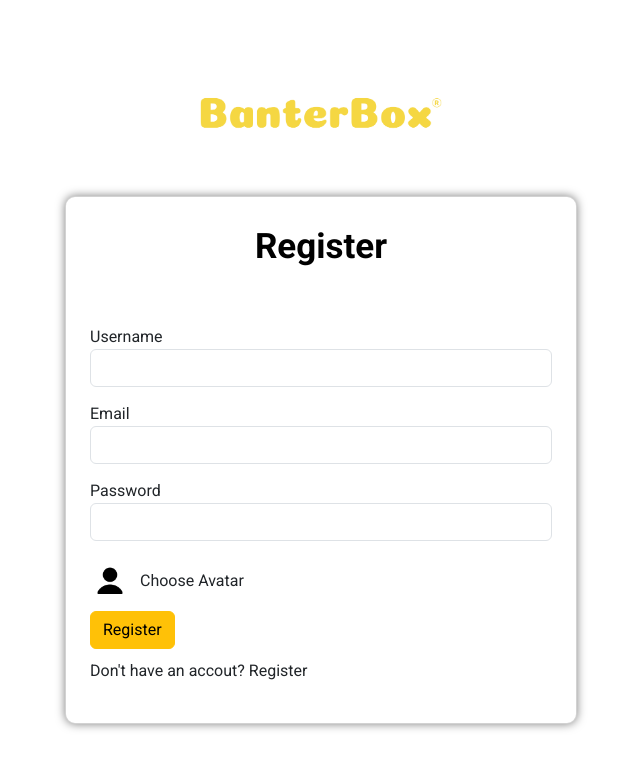
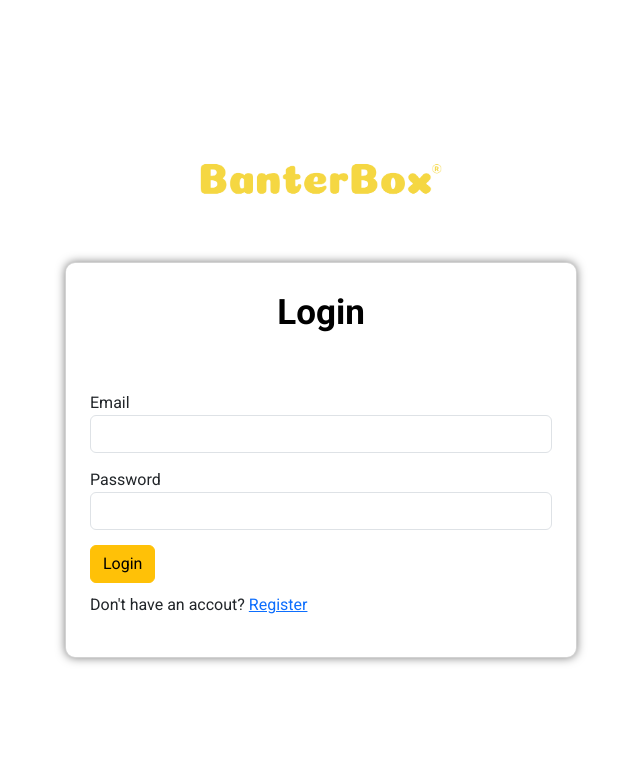
Before and after one commit to ohmpatell/BanterBox, a React (Vite) app: page /login in a window 1280 px wide. Shown: the top 768 px of the page, without its empty margins (319-959 px from the left). Built offline with nearby package versions, Linux system fonts and the light colour scheme.

Commit message:
Routes introduced

```diff
--- a/package.json
+++ b/package.json
@@ -17,6 +17,7 @@
     "firebase": "^10.4.0",
     "react": "^18.2.0",
     "react-dom": "^18.2.0",
+    "react-router-dom": "^6.16.0",
     "sass": "^1.68.0"
   },
   "devDependencies": {
--- a/src/App.jsx
+++ b/src/App.jsx
@@ -1,14 +1,44 @@
+import Home from "./pages/Home";
 import Login from "./pages/Login";
 import Register from "./pages/Register";
-import Home from "./pages/Home";
-import './style.scss'
-import ChatPanel from "./components/ChatPanel";
+import "./style.scss";
+import { BrowserRouter, Routes, Route, Navigate } from "react-router-dom";
+import React, { useContext } from "react";
+import { AuthContext } from "./context/AuthContext.jsx";
+
+
+
 
 function App() {
+  const { currentUser } = useContext(AuthContext);
+
+  const ProtectedRoute = ({ children }) => {
+    if (!currentUser) {
+      return <Navigate to="/login" />;
+    }
+
+    return children
+  };
 
   return (
-    <Register/>
-  )
+    <BrowserRouter>
+      <Routes>
+        <Route path="/">
+          <Route
+            index
+            element={
+              <ProtectedRoute>
+                <Home />
+              </ProtectedRoute>
+            }
+          />
+          <Route path="login" element={<Login />} />
+          <Route path="register" element={<Register />} />
+        </Route>
+      </Routes>
+    </BrowserRouter>
+
+  );
 }
 
-export default App
+export default App;
--- /dev/null
+++ b/src/context/AuthContext.jsx
@@ -0,0 +1,77 @@
+import { createContext, useEffect, useState } from "react";
+import { auth } from "../firebase";
+import { onAuthStateChanged } from "firebase/auth";
+
+export const AuthContext = createContext("");
+
+export const AuthContextProvider = ({ children }) => {
+  const [currentUser, setCurrentUser] = useState({});
+
+  useEffect(() => {
+    const unsub = onAuthStateChanged(auth, (user) => {
+      setCurrentUser(user);
+      console.log(user);
+    });
+
+    return () => {
+      unsub();
+    };
+  }, []);
+
+  return (
+    <AuthContext.Provider value={{ currentUser }}>
+      {children}
+    </AuthContext.Provider>
+  );
+};
+
+
+
+
+
+
+
+
+
+
+
+
+
+/*import { onAuthStateChanged } from 'firebase/auth';
+import { createContext, useEffect, useState } from 'react';
+import { auth } from '../firebase';
+
+export const AuthContext = createContext();
+
+export const AuthContextProvider = ({ children }) => {
+    const [currentUser, setCurrentUser] = useState({});
+
+    useEffect(() => {
+    const unsub = onAuthStateChanged(auth, (user) => {
+        setCurrentUser(user);
+        console.log(user);
+    });
+
+
+    return () => {
+      unsub();
+    };
+
+
+    }, []);
+
+
+    return(
+    <AuthContext.Provider value={{ currentUser }}>
+
+      {children}
+
+    </AuthContext.Provider>
+
+    );
+
+
+
+};
+
+*/
--- a/src/pages/Login.jsx
+++ b/src/pages/Login.jsx
@@ -1,23 +1,51 @@
 import React from "react";
+import { useNavigate, Link } from "react-router-dom";
+import { signInWithEmailAndPassword } from "firebase/auth";
+import { auth } from "../firebase";
+import { useState } from "react";
 
 const Login = () => {
-  return (
 
-    <div class="container d-flex flex-column align-items-center justify-content-center min-vh-100">
+    const [err, setErr] = useState(false);
+    const navigate = useNavigate();
+    const [errMessage, setErrmessage] = useState("");
+
+    const handleSubmit = async (e) => {
+        e.preventDefault();
+        const email = e.target.email.value;
+        const password = e.target.password.value;
+
+        try {
+            await signInWithEmailAndPassword(auth, email, password);
+            window.alert("Login Successful");
+            navigate("/");
+        }
+
+        catch (err) {
+            setErr(true);
+            setErrmessage(err.message);
+            console.log(err.message);
+        }
+    };
+
+
+    return (
+
+    <div className="container d-flex flex-column align-items-center justify-content-center min-vh-100">
         <img src="src/images/logo.png" alt="Logo" className="mb-4 logo" />
-        <div class="card p-4 formWrapper">
+        <div className="card p-4 formWrapper">
             <p className="title">Login</p>
-            <form action="" method="post" className="form">
-                <div class="form-group">
-                    <label for="username">Username</label>
-                    <input type="text" class="form-control" id="username" name="username" required/>
+            <form action="" method="post" className="form" onSubmit={handleSubmit}>
+                <div className="form-group">
+                    <label for="email">Email</label>
+                    <input type="email" className="form-control" id="email" name="email" required/>
                 </div>
-                <div class="form-group">
+                <div className="form-group">
                     <label for="password">Password</label>
-                    <input type="password" class="form-control" id="password" name="password" required/>
+                    <input type="password" className="form-control" id="password" name="password" required/>
                 </div>
-                <button type="submit" class="btn btn-warning">Login</button>
-                <p>Don't have an accout? Register</p>
+                <button type="submit" className="btn btn-warning">Login</button>
+                <p>Don't have an accout? <Link to="/register">Register</Link></p>
             </form>
         </div>
     </div>
--- a/src/pages/Register.jsx
+++ b/src/pages/Register.jsx
@@ -2,13 +2,13 @@ import React, { useState } from "react";
 import { auth, storage } from "../firebase";
 import { createUserWithEmailAndPassword, updateProfile } from "firebase/auth";
 import { ref, uploadBytesResumable, getDownloadURL } from "firebase/storage";
-import {doc, setDoc} from "firebase/firestore";
+import { doc, setDoc } from "firebase/firestore";
 import { db } from "../firebase";
-
-
+import { useNavigate, Link } from "react-router-dom";
 
 const Register = () => {
   const [err, setErr] = useState(false);
+  const navigate = useNavigate();
   const [errMessage, setErrmessage] = useState("");
 
   const handleSubmit = async (e) => {
@@ -20,62 +20,50 @@ const Register = () => {
     const password = e.target.password.value;
     const avatar = e.target.avatar.files[0];
 
-
     try {
       const res = await createUserWithEmailAndPassword(auth, email, password);
-
       const user = res.user;
       console.log(user);
       window.alert("User Created Successfully");
-      const storageRef = ref(storage, displayName);
-      const uploadTask = uploadBytesResumable(storageRef, avatar);
 
+      //Unique image name
+      const data = new Date().getTime();
+      const storageRef = ref(storage, `${displayName + data}`);
 
-      uploadTask.on(
-
-
-        (error) => {
-          setErr(true);
-          setErrmessage(error.message);
-          // Handle unsuccessful uploads
-        },
-        () => {
-
-
-          // Handle successful uploads on complete
-          // For instance, get the download URL: https://firebasestorage.googleapis.com/...
-          getDownloadURL(uploadTask.snapshot.ref).then( async(downloadURL) => {
-            console.log("File available at", downloadURL);
-
+      await uploadBytesResumable(storageRef, avatar).then(() => {
+        getDownloadURL(storageRef).then(async (downloadURL) => {
+          try {
             await updateProfile(res.user, {
               displayName: displayName,
-              photoURL: downloadURL
-            })
+              photoURL: downloadURL,
+            });
 
             await setDoc(doc(db, "users", res.user.uid), {
               uid: res.user.uid,
               displayName: displayName,
               email: email,
-              photoURL: downloadURL
+              photoURL: downloadURL,
             });
 
 
-          });
-        }
-      );
+            await setDoc(doc(db, "userChats", res.user.uid), {
+              navigate: navigate("/"),
 
+            });
 
-        // Storing the user to database
-
-
-
-
+          } catch (err) {
+            console.log(err);
+            SetErr(true);
+            //setLoading(false);
+          }
+        });
+      });
     } catch (error) {
       setErr(true);
+      //setLoading(false);
       const errorCode = error.code;
       const errorMessage = error.message;
       console.log(errorCode, errorMessage);
-
       if (errorCode === "auth/email-already-in-use") {
         setErrmessage("Email already in use");
       } else if (errorCode === "auth/invalid-email") {
@@ -86,29 +74,7 @@ const Register = () => {
         );
       }
     }
-    // ..
   };
-
-  // Image Upload
-
-
-
-
-
-
-
-
-
-
-
-
-
-
-
-
-
-
-
 
   return (
     <div class="container d-flex flex-column align-items-center justify-content-center min-vh-100">
@@ -167,7 +133,7 @@ const Register = () => {
           {err && (
             <p style={{ color: "red", fontSize: "15px" }}>{errMessage}</p>
           )}
-          <p>Don't have an accout? Register</p>
+          <p>Have an account? <Link to="/login">Login</Link></p>
         </form>
       </div>
     </div>
```
Also changed, not shown: src/index.jsx (added, +16 -0 lines), 1 other file (tests, documents, lock files or other folders).
